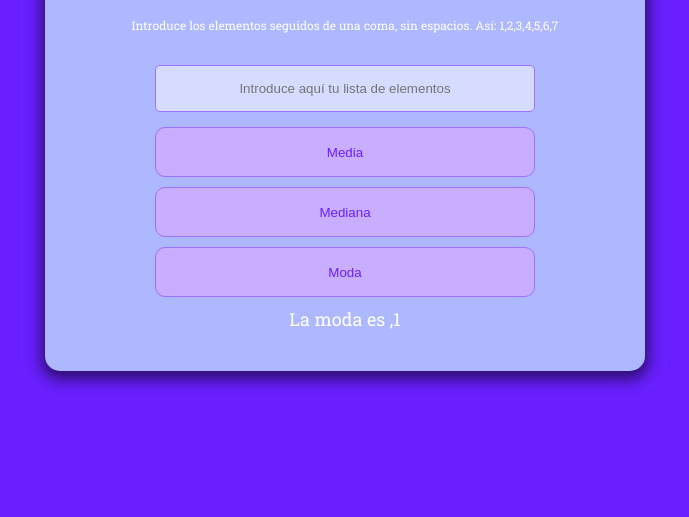
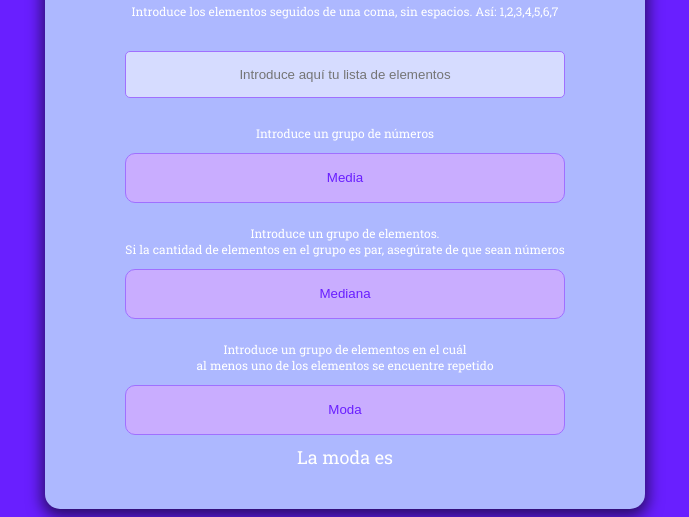
Before and after one commit to Orangel-18/calculadora-promedios, a plain HTML site: page index.html in a window 1280 px wide. Both pictures are taken after a click on the button "Moda". Shown: the part 284-801 px from the top of the page, without its empty margins (295-984 px from the left). Drawn offline with Linux system fonts and the light colour scheme.

Commit message:
añadidas instrucciones claras y mejorado el código

```diff
--- a/index.html
+++ b/index.html
@@ -32,10 +32,15 @@
 
                     <input type="text" id="lista" placeholder="Introduce aquí tu lista de elementos">
 
+                    <p>Introduce un grupo de números</p>
 
                     <button type="button" onclick="media()">Media</button>
 
+                    <p>Introduce un grupo de elementos. <br> Si la cantidad de elementos en el grupo es par, asegúrate de que sean números</p>
+
                     <button type="button" onclick="mediana()">Mediana</button>
+
+                    <p>Introduce un grupo de elementos en el cuál <br> al menos uno de los elementos se encuentre repetido</p>
 
                     <button type="button" onclick="moda()">Moda</button>
 
--- a/promedios.js
+++ b/promedios.js
@@ -36,8 +36,6 @@ function mediana() {
         const values = [sortedList[middleIndex], sortedList[secondMiddleIndex]];
         let resultado = (values[0] + values[1]) / 2;
 
-        console.log(resultado);
-
         result.innerText = `La mediana es ${resultado}`;
     } else {
         const middleValue = Math.floor(sortedList.length / 2);
@@ -72,5 +70,5 @@ function moda() {
 
     const moda = listAray[listAray.length - 1];
 
-    result.innerText = `La moda es ${moda}`;
+    result.innerText = `La moda es ${moda[0]}`;
 }
```
